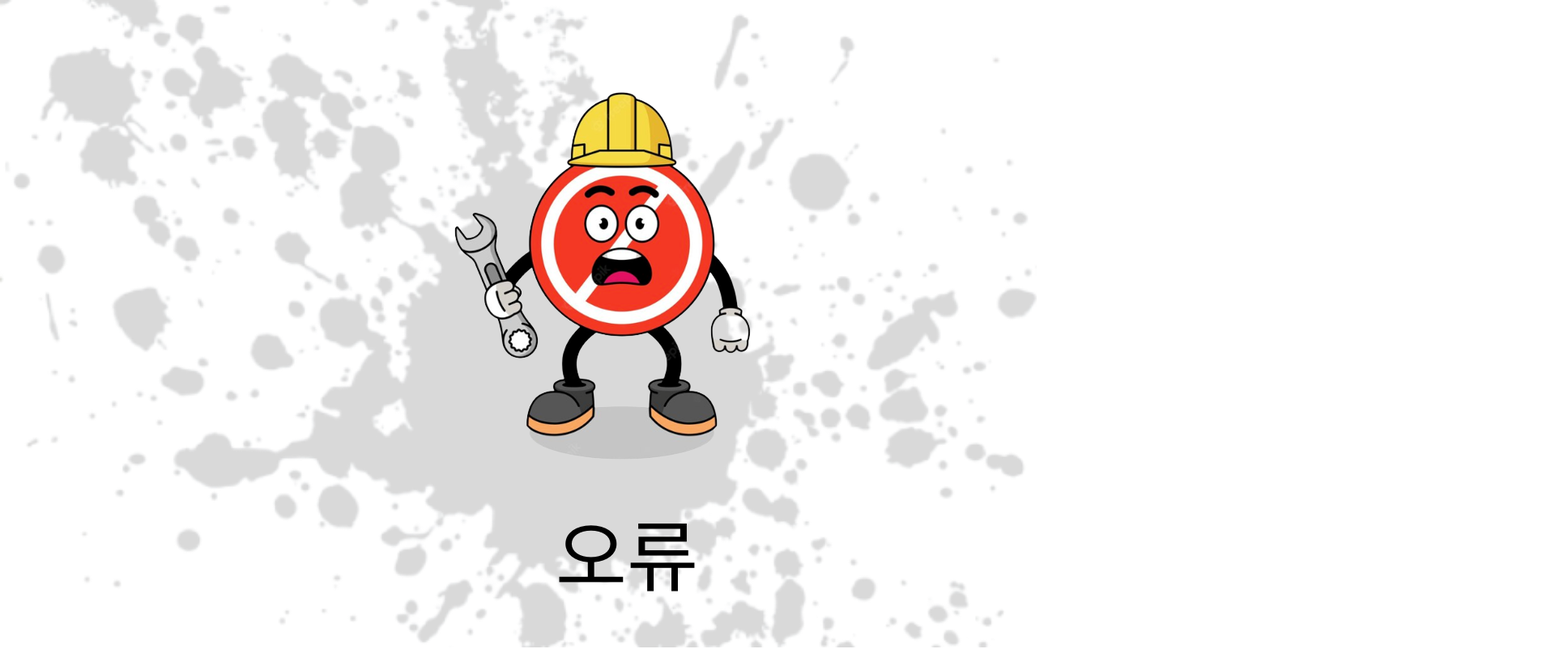
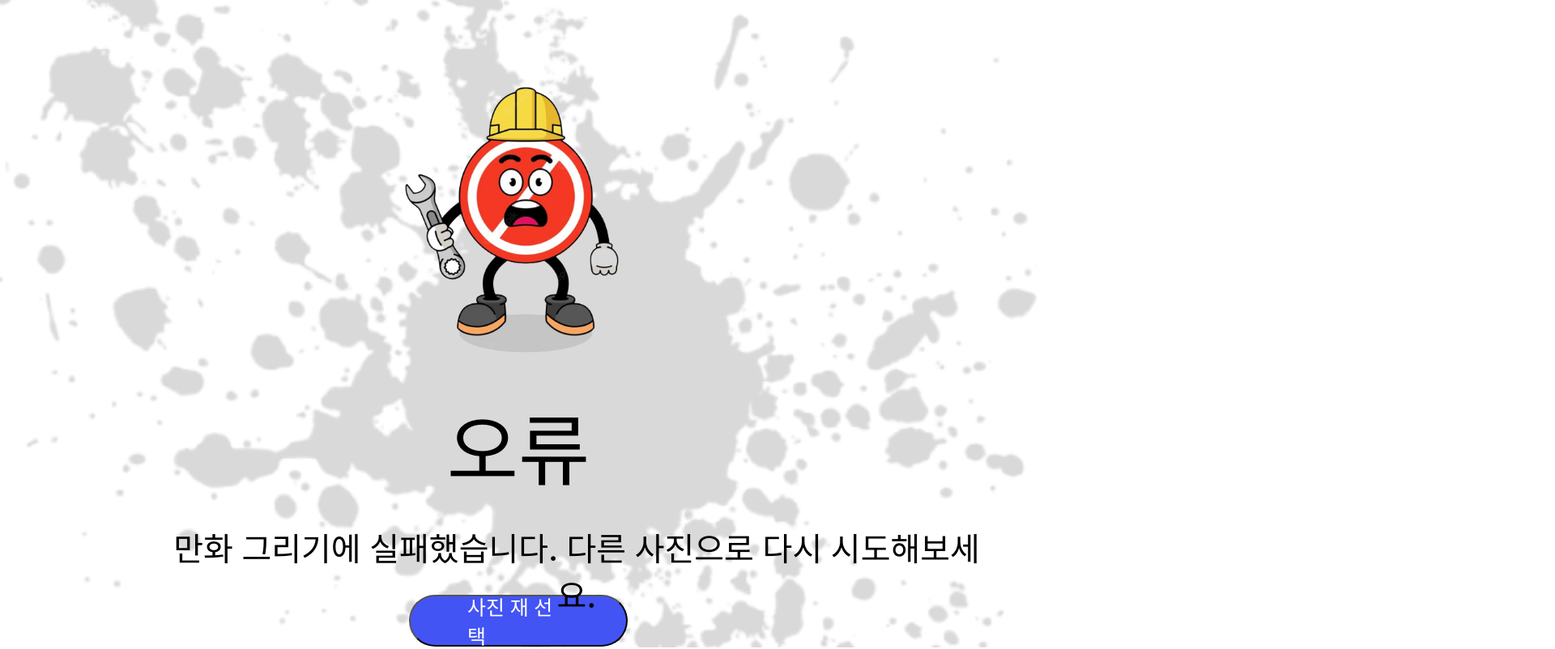
Before and after one commit to 2022-Summer-Bootcamp-Team-F/Face-Change, a React (Create React App) app in the folder frontend/: page /error in a window 1280 px wide. Shown: the top 802 px of the page at 81% size, 1920 px wide, since content can reach past the window. Built offline with nearby package versions, Linux system fonts and the light colour scheme.

Commit message:
style: ErrorPage ErrorIcon style 수정

```diff
--- a/frontend/src/pages/Error.tsx
+++ b/frontend/src/pages/Error.tsx
@@ -11,22 +11,23 @@ const ErrorBackImg = styled.div`
   background-size: cover;
 `;
 
-const ErrorIcon = styled.div`
-  width: 15rem;
-  height: 15rem;
+const ErrorIcon = styled.img`
+  width: 21.375rem;
+  height: 24.438rem;
   margin: 0 auto;
   padding: 4.563rem 2.5rem 1.063rem 3.125rem;
   object-fit: contain;
   border-radius: 100px;
   text-align: center;
   font-size: 3rem;
-
-  position: relative;
+  justify-content: center;
+  align-items: center;
+  display: flex;
 `;
 
 const Sentence = styled.p`
-  width: 31.125rem;
-  height: 4.813rem;
+  width: 11.063rem;
+  height: 7.25rem;
   font-family: Inter;
   font-size: 6rem;
   font-weight: 500;
@@ -43,18 +44,20 @@ const Sentence = styled.p`
 `;
 
 const Sentence2 = styled.p`
-  width: 100rem;
-  height: 4.813rem;
+  width: 65rem;
+  height: 3rem;
   font-family: Inter;
-  font-size: 4rem;
+  font-size: 2.5rem;
   font-weight: 500;
   font-stretch: normal;
   font-style: normal;
   line-height: normal;
   letter-spacing: normal;
+  text-align: left;
   color: #000;
 
-  margin-top: 100px;
+  margin-top: 50px;
+  margin-left: 15%;
   text-align: center;
   justify-content: center;
   align-items: center;
@@ -86,8 +89,7 @@ const Btn = styled.button`
 export default function Error() {
   return (
     <ErrorBackImg>
-      <ErrorIcon>
-        <img className="Cartoon" alt="cartoon" src="images/ErrorIcon.png" />
+      <ErrorIcon className="Cartoon" alt="cartoon" src="images/ErrorIcon.png" />
       <div className="Comment">
         <Sentence className="sentence1">오류</Sentence>
       </div>
@@ -104,7 +106,6 @@ export default function Error() {
           사진 재 선택
         </Link>
       </Btn>
-      </ErrorIcon>
     </ErrorBackImg>
   );
 }
```
Lines whose indentation alone changed are shown as unchanged.
